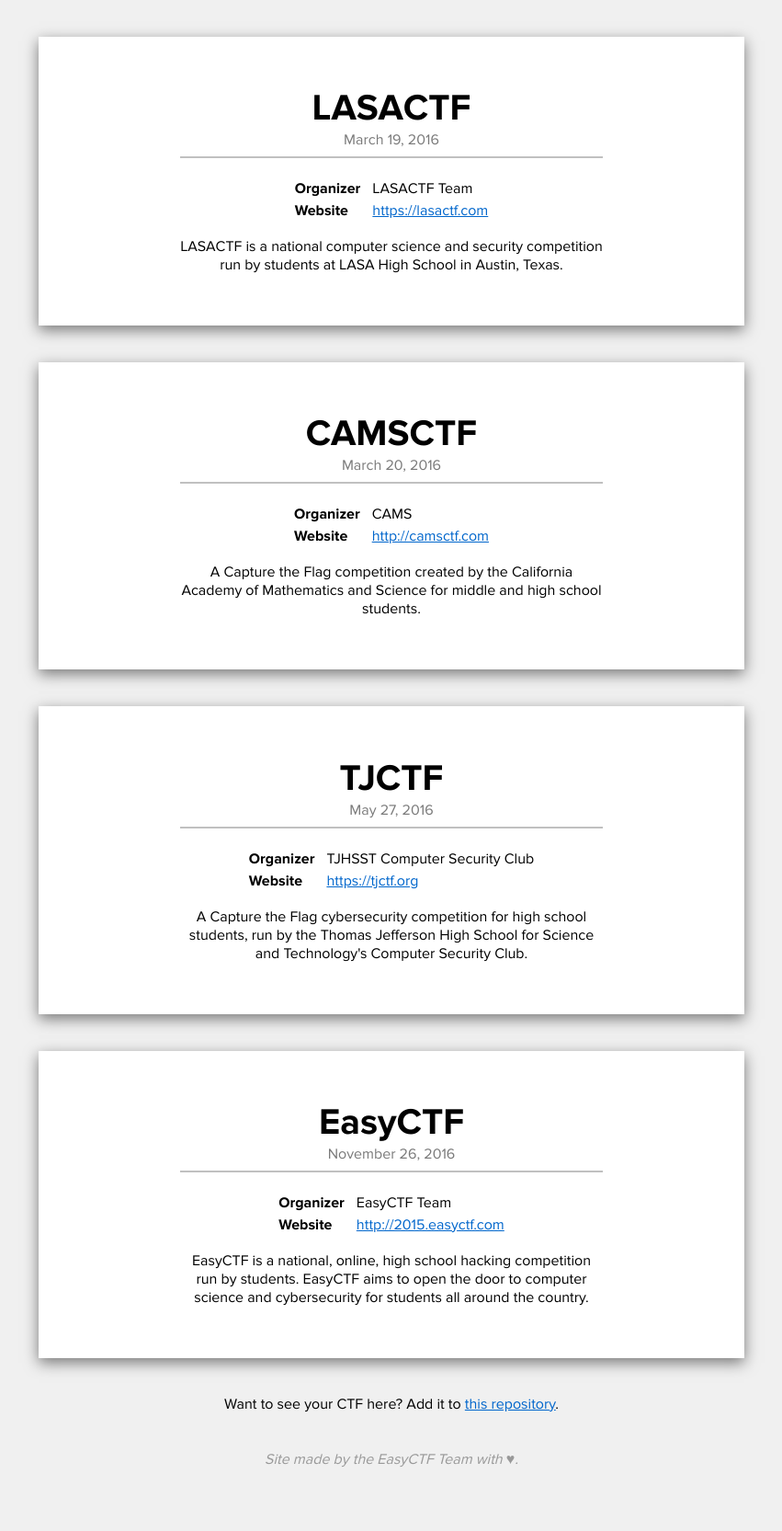
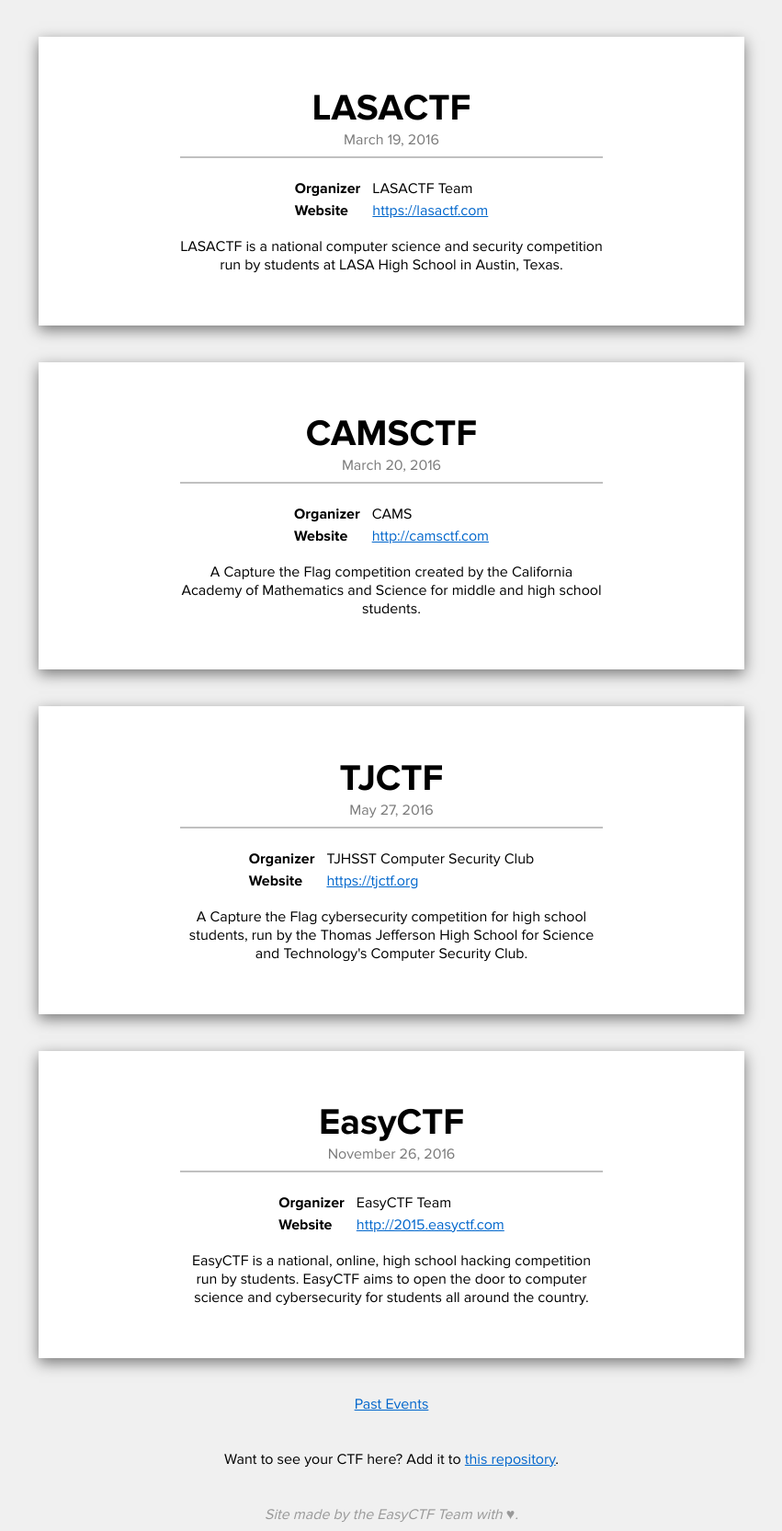
Before and after one commit to easyctf/calendar, a Jekyll site: the page built from index.html, in a window 1280 px wide. Shown: the whole page at 92% size, without its empty margins (214-1065 px from the left). Built offline with Jekyll 4.4.1, drawn with Linux system fonts in a browser that asks for light colours; nearby versions of some CDN libraries; before the commit the page ends 1605 px from its top, so only the background shows below that.

Commit message:
Separate past events.

```diff
--- a/_config.yml
+++ b/_config.yml
@@ -1,2 +1,2 @@
-gems:
-  - octopress-minify-html
+# gems:
+#   - octopress-minify-html
--- a/index.html
+++ b/index.html
@@ -6,13 +6,17 @@ scripts:
 - js/countdown.min.js
 ---
 
-<div class="card-container">
+<div id="past" class="card-container" style="display:none;">
+	<center style="margin-bottom:40px;">
+		<a href="javascript:hide_past();" id="upcoming_events">Upcoming Events</a>
+	</center>
+
 	{% for event in site.data.events %}
 		{% capture now_unix %}{{ site.time | date: "%s" }}{% endcapture %}
 		{% assign now_unix = now_unix | plus: 0 %}
 		{% assign event_unix = event.start_timestamp | plus: 0 %}
-		{% if event_unix > now_unix %}
-			<div class="card">
+		{% if event_unix < now_unix %}
+			<div class="card" data-time="{{ event.start_timestamp }}">
 				<center>
 					<h2 class="ctf-name">{{ event.name }}</h2>
 					<a class="ctf-date" href="javascript:$('#toggle-{{ event.start_timestamp }}').slideToggle();" target="_blank">{{ event.start_timestamp | date: "%B %d, %Y" }}</a>
@@ -35,6 +39,39 @@ scripts:
 	{% endfor %}
 </div>
 
+<div id="upcoming" class="card-container">
+	{% for event in site.data.events %}
+		{% capture now_unix %}{{ site.time | date: "%s" }}{% endcapture %}
+		{% assign now_unix = now_unix | plus: 0 %}
+		{% assign event_unix = event.start_timestamp | plus: 0 %}
+		{% if event_unix > now_unix %}
+			<div class="card" data-time="{{ event.start_timestamp }}">
+				<center>
+					<h2 class="ctf-name">{{ event.name }}</h2>
+					<a class="ctf-date" href="javascript:$('#toggle-{{ event.start_timestamp }}').slideToggle();" target="_blank">{{ event.start_timestamp | date: "%B %d, %Y" }}</a>
+					<p id="toggle-{{ event.start_timestamp }}" style="display:none;" class="update_clock">{{ event.start_timestamp }}</p>
+					<hr>
+					<table class="ctf-info">
+						<tr>
+							<th>Organizer</th>
+							<td>{{ event.organizer }}</td>
+						</tr>
+						<tr>
+							<th>Website</th>
+							<td><a href="{{ event.website }}" target="_blank">{{ event.website }}</a></td>
+						</tr>
+					</table>
+					<p>{{ event.description }}</p>
+				</center>
+			</div>
+		{% endif %}
+	{% endfor %}
+
+	<center style="margin-top:40px;">
+		<a href="javascript:show_past();" id="past_events">Past Events</a>
+	</center>
+</div>
+
 <center style="margin-top:40px;">
 	<p>Want to see your CTF here? Add it to <a href="https://github.com/easyctf/calendar" target="_blank">this repository</a>.</p>
 </center>
@@ -44,6 +81,14 @@ scripts:
 </div>
 
 <script type="text/javascript">
+	var show_past = function() {
+		$("#upcoming").slideUp("fast");
+		$("#past").slideDown("fast");
+	};
+	var hide_past = function() {
+		$("#upcoming").slideDown("fast");
+		$("#past").slideUp("fast");
+	};
 	var update = function() {
 		$(".update_clock").each(function(index, obj) {
 			var x = parseInt(obj.id.replace("toggle-", "")) * 1000;
```
Also changed, not shown: _data/events.yml (+5 -5 lines).
